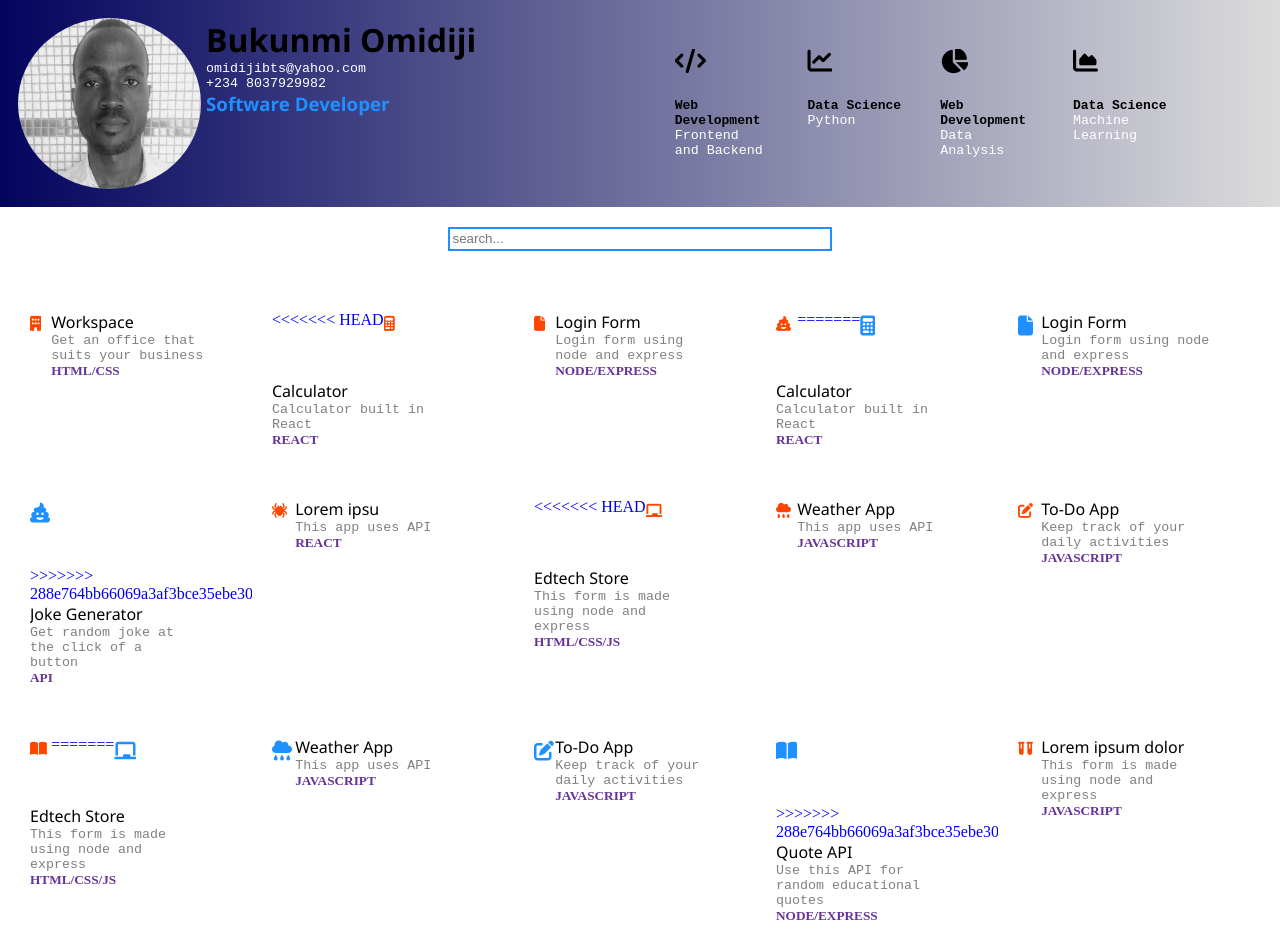
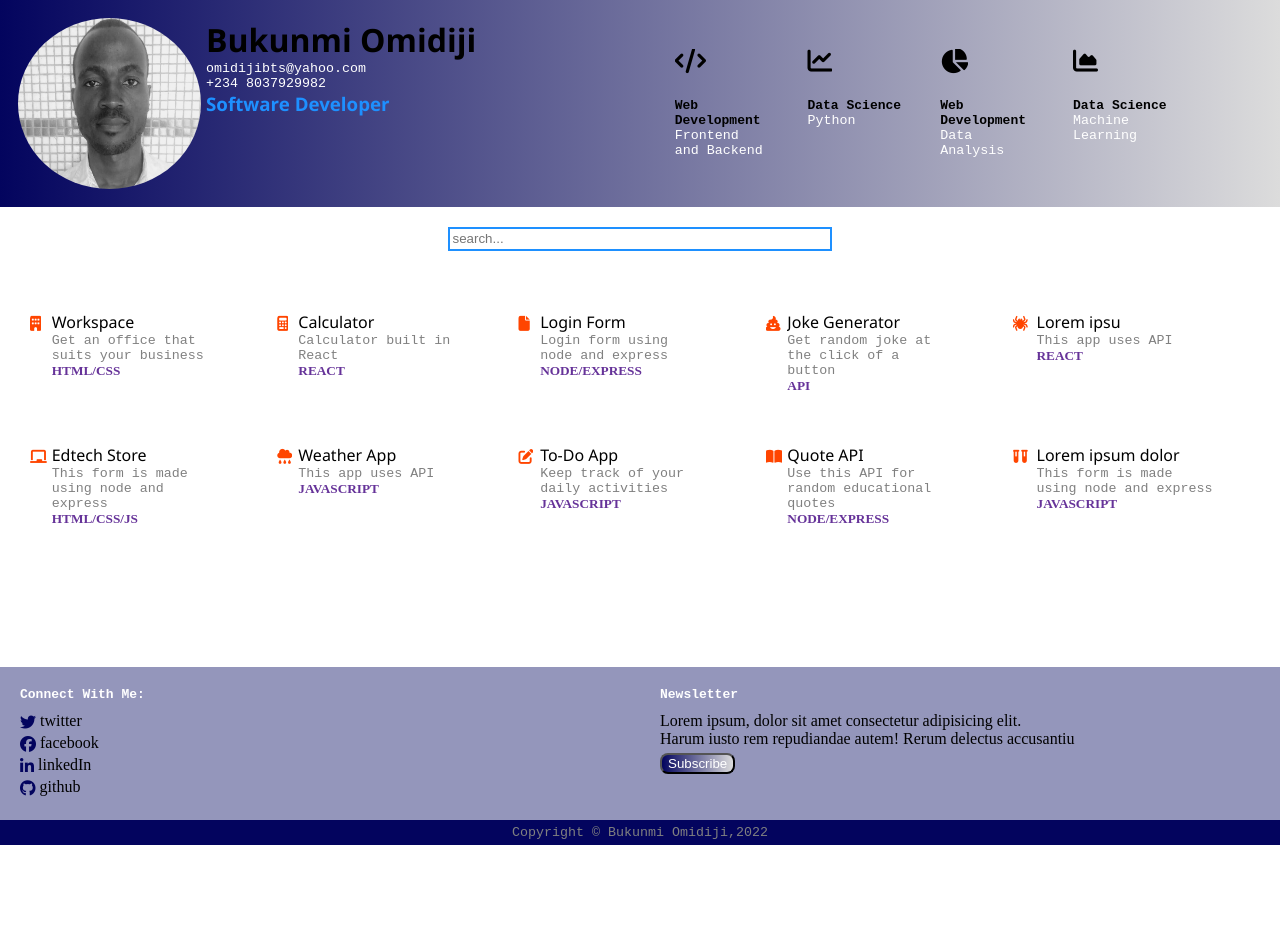
Before and after one commit to omidijibts/portfolio, a plain HTML site: page index.html in a window 1280 px wide. Shown: the top 952 px of the page. After the commit the page ends 845 px from the top, so only its background shows below. Drawn offline with Linux system fonts and the light colour scheme.

Commit message:
edited commit

```diff
--- a/index.html
+++ b/index.html
@@ -52,7 +52,6 @@
                 <div class="flex-item two"><p>Workspace</p><small>Get an office that suits your business</small><h5>HTML/CSS</h5></div>
             </div></a>
             <a href="https://omidijibts.github.io/Calculator"><div class="grid-item flex-box">
-<<<<<<< HEAD
                 <div class="flex-item one"><i class="fas fa-calculator"></i></div>
                 <div class="flex-item two"><p>Calculator</p><small>Calculator built in React</small><h5>REACT</h5></div>
             </div></a>
@@ -62,17 +61,6 @@
             </div></a>
             <a href="https://omidijibts.github.io/Joke-Generator"><div class="grid-item flex-box">
                 <div class="flex-item one"><i class="fas fa-poo"></i></div>
-=======
-                <div class="flex-item one"><i class="fas fa-calculator" style="font-size: 20px;height: 65px;color: dodgerblue;"></i></div>
-                <div class="flex-item two"><p>Calculator</p><small>Calculator built in React</small><h5>REACT</h5></div>
-            </div></a>
-            <a href="https://omidijibts.github.io/login"><div class="grid-item flex-box">
-                <div class="flex-item one"><i class="fas fa-file" style="font-size: 20px;color: dodgerblue;"></i></div>
-                <div class="flex-item two"><p>Login Form</p><small>Login form using node and express</small><h5>NODE/EXPRESS</h5></div>
-            </div></a>
-            <a href="https://omidijibts.github.io/Joke-Generator"><div class="grid-item flex-box">
-                <div class="flex-item one"><i class="fas fa-poo" style="font-size: 20px;height: 65px;color: dodgerblue;"></i></div>
->>>>>>> 288e764bb66069a3af3bce35ebe309db0f29acfc
                 <div class="flex-item two"><p>Joke Generator</p><small>Get random joke at the click of a button</small><h5>API</h5></div>
             </div></a>
             <div class="grid-item flex-box">
@@ -80,7 +68,6 @@
                 <div class="flex-item two"><p>Lorem ipsu</p><small>This app uses API</small><h5>REACT</h5></div>
             </div>
             <a href="https://omidijibts.github.io/Edtech_Store"><div class="grid-item flex-box">
-<<<<<<< HEAD
                 <div class="flex-item one"><i class="fas fa-chalkboard"></i></div>
                 <div class="flex-item two"><p>Edtech Store</p><small>This form is made using node and express</small><h5>HTML/CSS/JS</h5></div>
             </div></a>
@@ -94,21 +81,6 @@
             </div></a>
             <a href="https://mysterious-sierra-55054.herokuapp.com"><div class="grid-item flex-box">
                 <div class="flex-item one"><i class="fas fa-book-open"></i></div>
-=======
-                <div class="flex-item one"><i class="fas fa-chalkboard" style="font-size: 20px;color: dodgerblue;"></i></div>
-                <div class="flex-item two"><p>Edtech Store</p><small>This form is made using node and express</small><h5>HTML/CSS/JS</h5></div>
-            </div></a>
-            <a href="https://omidijibts.github.io/WeatherApp"><div class="grid-item flex-box">
-                <div class="flex-item one"><i class="fas fa-cloud-rain" style="font-size: 20px;height: 65px;color: dodgerblue;"></i></div>
-                <div class="flex-item two"><p>Weather App</p><small>This app uses API</small><h5>JAVASCRIPT</h5></div>
-            </div></a>
-            <a href="https://omidijibts.github.io/ToDoApp"><div class="grid-item flex-box">
-                <div class="flex-item one"><i class="fas fa-edit" style="font-size: 20px;color: dodgerblue;"></i></div>
-                <div class="flex-item two"><p>To-Do App</p><small>Keep track of your daily activities</small><h5>JAVASCRIPT</h5></div>
-            </div></a>
-            <a href="https://mysterious-sierra-55054.herokuapp.com"><div class="grid-item flex-box">
-                <div class="flex-item one"><i class="fas fa-book-open" style="font-size: 20px;color: dodgerblue;"></i></div>
->>>>>>> 288e764bb66069a3af3bce35ebe309db0f29acfc
                 <div class="flex-item two"><p>Quote API</p><small>Use this API for random educational quotes</small><h5>NODE/EXPRESS</h5></div>
             </div></a>
             <div class="grid-item flex-box">
```
